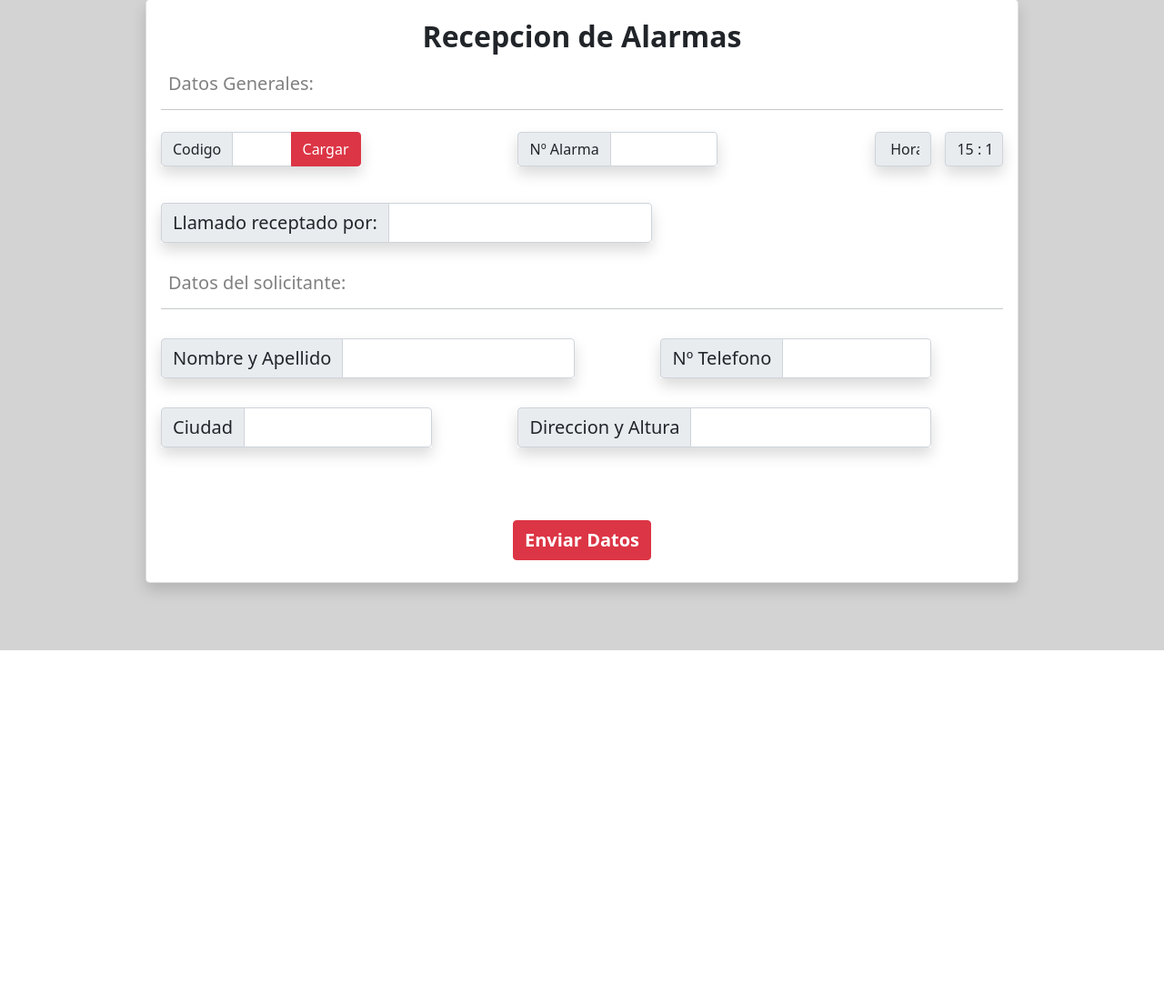
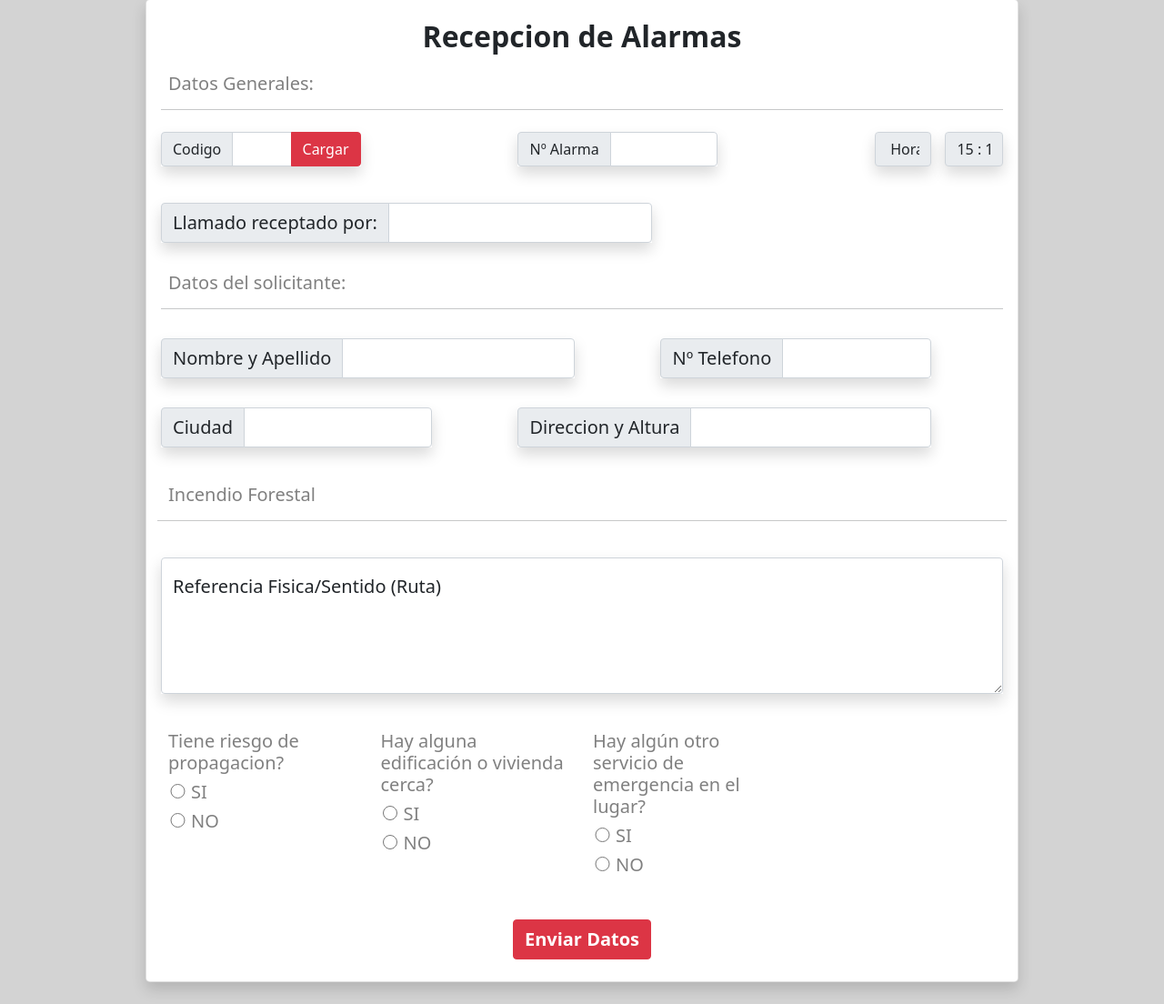
Before and after one commit to GibertSalva/RepoBurbuja2, a Django app: page / in a window 1280 px wide. Shown: the part 85-1189 px from the top of the page at 91% size. Before the commit the page ends 800 px from the top, so only its background shows below. Run offline with Django 3.2, Linux system fonts and the light colour scheme; parts of the project's set-up code (start-up, migrations or seed data) failed here and were passed over.

Commit message:
Pequeno Cambio

```diff
--- a/FocusBV/templates/codigos-1.html
+++ b/FocusBV/templates/codigos-1.html
@@ -1,7 +1,5 @@
-
-
 <!-- Codigo 10-10 -->
-<div id="cod10-10" style="display: none;">
+<div id="cod10-10" style=";">
 
     <div class=" row g-2 ">
 
@@ -12,48 +10,57 @@
         </span>
         <hr>
 
-        <div class="col-12 mt-4 ">
+        <div class="col-12 mt-4 mb-3">
             <div class="form-floating shadow fs-5">
                 <textarea class="form-control " placeholder="Leave a comment here" id="floatingTextarea2" style="height: 150px"></textarea>
                 <label for="floatingTextarea2 ">Referencia Fisica/Sentido (Ruta)  </label>
             </div>
         </div>
 
+
         <div class="col-3 mt-4">
-            <p class="  h6 fs-7 mx-2 " style="color: grey "> Tiene riesgo de propagacion?</p>
+            <p class="  h6 fs-5 mx-2 " style="color: grey "> Tiene riesgo de propagacion?</p>
             <div class="custom-control custom-radio mx-2 h6" style="color: grey;">
-                <input type="radio" id="customRadio1" name="customRadio" class="custom-control-input">
-                <label class="custom-control-label" for="customRadio1">SI</label>
+                <input type="radio" id="customRadio1" name="customRadio" class="custom-control-input" style="width: 10%; height: 1em;">
+                <label class="custom-control-label fs-5" for="customRadio1">SI</label>
             </div>
             <div class="custom-control custom-radio mx-2 h6" style="color: grey;">
-                <input type="radio" id="customRadio2" name="customRadio" class="custom-control-input">
-                <label class="custom-control-label" for="customRadio2">NO</label>
+                <input type="radio" id="customRadio2" name="customRadio" class="custom-control-input" style="width: 10%; height: 1em;">
+                <label class="custom-control-label fs-5" for="customRadio2">NO</label>
             </div>
         </div>
 
 
         <div class="col-3 mt-4">
-            <p class="  h6 fs-7 mx-2 " style="color: grey "> Hay alguna edificación o vivienda cerca?</p>
+            <p class="  h6 fs-5 mx-2 " style="color: grey "> Hay alguna edificación o vivienda cerca?</p>
             <div class="custom-control custom-radio mx-2 h6" style="color: grey;">
-                <input type="radio" id="customRadio" name="customRadio1" class="custom-control-input">
-                <label class="custom-control-label" for="customRadio1">SI</label>
+                <input type="radio" id="customRadio" name="customRadio1" class="custom-control-input" style="width: 10%; height: 1em;" onclick="mostrarOtro()">
+                <label class="custom-control-label fs-5" for="customRadio1">SI</label>
             </div>
+
+            <div class="col-12 mt-4 mb-3" id="OTRO" style="display: none;">
+                <div class="form-floating shadow fs-5">
+                    <textarea class="form-control " placeholder="Leave a comment here" id="floatingTextarea2" style="height: 150px"></textarea>
+                    <label for="floatingTextarea2 ">   </label>
+                </div>
+            </div>
+
             <div class="custom-control custom-radio mx-2 h6" style="color: grey;">
-                <input type="radio" id="customRadio1" name="customRadio1" class="custom-control-input">
-                <label class="custom-control-label" for="customRadio2">NO</label>
+                <input type="radio" id="customRadio1" name="customRadio1" class="custom-control-input" style="width: 10%; height: 1em;">
+                <label class="custom-control-label fs-5" for="customRadio2">NO</label>
             </div>
         </div>
 
 
         <div class="col-3 mt-4">
-            <p class="  h6 fs-7 mx-2 " style="color: grey "> Hay algún otro servicio de emergencia en el lugar?</p>
+            <p class="  h6 fs-5 mx-2 " style="color: grey "> Hay algún otro servicio de emergencia en el lugar?</p>
             <div class="custom-control custom-radio mx-2 h6 " style="color: grey;">
-                <input type="radio" id="customRadio3" name="customRadio2" class="custom-control-input ">
-                <label class="custom-control-label" for="customRadio1">SI</label>
+                <input type="radio" id="customRadio3" name="customRadio2" class="custom-control-input" style="width: 10%; height: 1em;">
+                <label class="custom-control-label fs-5" for="customRadio1">SI</label>
             </div>
             <div class="custom-control custom-radio mx-2 h6" style="color: grey;">
-                <input type="radio" id="customRadio4" name="customRadio2" class="custom-control-input">
-                <label class="custom-control-label" for="customRadio2">NO</label>
+                <input type="radio" id="customRadio4" name="customRadio2" class="custom-control-input" style="width: 10%; height: 1em;">
+                <label class="custom-control-label fs-5" for="customRadio2">NO</label>
             </div>
         </div>
 
--- a/FocusBV/templates/home.html
+++ b/FocusBV/templates/home.html
@@ -120,11 +120,7 @@
 
     <!-- Fin del codigo general -->
 </div>
-<br>
-
-{% include 'codigos-1.html' %}
-
-{% include 'codigos-2.html' %}
+<br> {% include 'codigos-1.html' %} {% include 'codigos-2.html' %}
 
 <!-- Boton -->
 <div class="d-flex justify-content-center ">
@@ -137,6 +133,7 @@
 </div>
 
 <script>
+    // FUNCIONALIDAD DEL RELOJ
     function mueveReloj() {
         momentoActual = new Date()
         hora = momentoActual.getHours()
@@ -153,6 +150,7 @@
         setTimeout("mueveReloj()", 1000)
     }
 
+    // MOSTRAR CODIGOS
     function parte2() {
         var c10_10 = document.getElementById('cod10-10');
         var c10_11 = document.getElementById('cod10-11');
@@ -206,11 +204,13 @@
 
         if (opc == 'ruta') {
             sent.style.display = 'block';
-        } if (opc != 'ruta') {
+        }
+        if (opc != 'ruta') {
             sent.style.display = 'none';
         }
     }
 
+    // MOSTRAR MAS INPUTS
     function multiplicarInputs(text) {
         var c_auto = document.getElementById('c_autos');
         var num = text.value
@@ -229,6 +229,16 @@
         document.getElementById("divMultiInputs").innerHTML = div;
         document.getElementById("divMultiInputs1").innerHTML = div;
     }
+
+    function mostrarOtro() {
+        var x = document.getElementById("OTRO");
+        if (x.style.display === "none") {
+            x.style.display = "block";
+
+        } else {
+            x.style.display == "none";
+        }
+    }
 </script>
 
 
```
